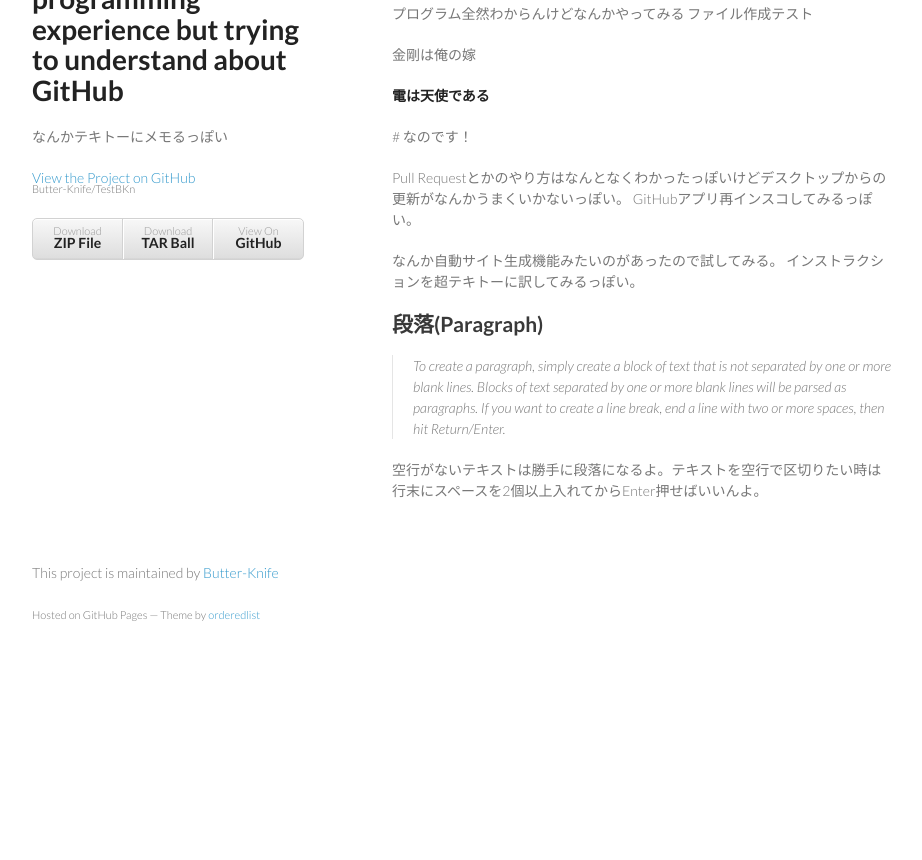
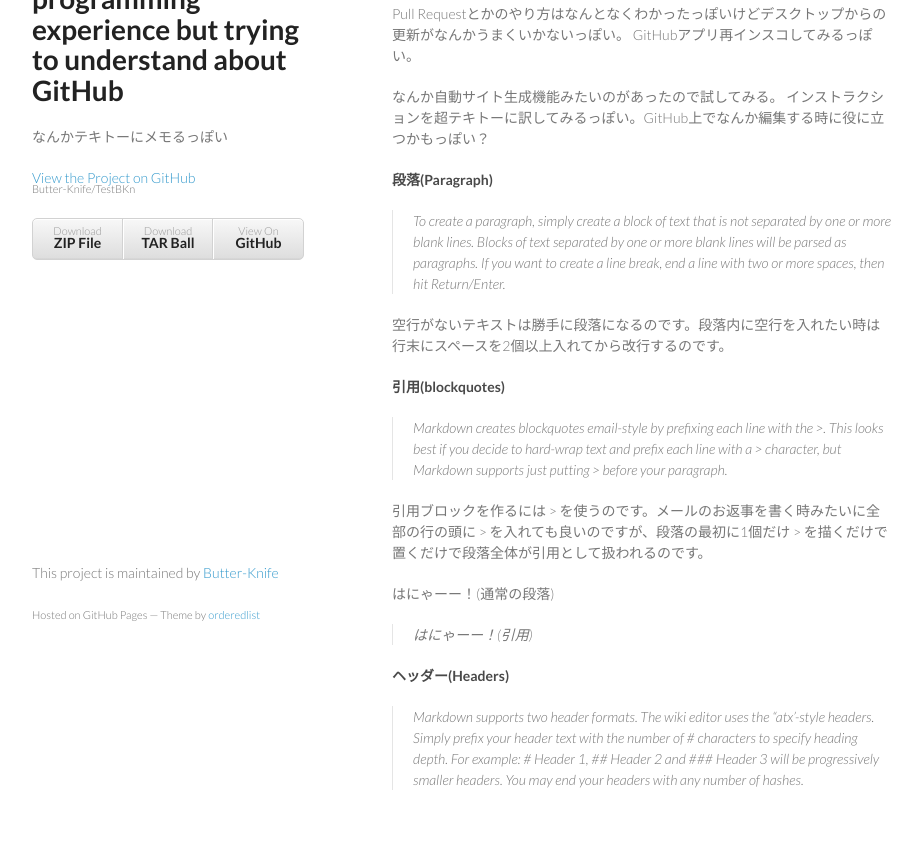
Before and after one commit to Butter-Knife/TestBKn, a plain HTML site: page index.html in a window 1280 px wide. Shown: the part 106-966 px from the top of the page, without its empty margins (178-1100 px from the left). Before the commit the page ends 800 px from the top, so only its background shows below. Drawn offline with Linux system fonts and the light colour scheme.

```diff
--- a/index.html
+++ b/index.html
@@ -29,35 +29,49 @@
       </header>
       <section>
         <h1>
-<a id="testbkn" class="anchor" href="#testbkn" aria-hidden="true"><span class="octicon octicon-link"></span></a>TestBKn</h1>
-
-<p>プログラム全然わからんけどなんかやってみる
-ファイル作成テスト
-  </p><p>
-    金剛は俺の嫁
-  </p>
-
-<p><strong>電は天使である</strong></p>
-
-<p>
-# なのです！
-</p>
+<a id="っぽい" class="anchor" href="#%E3%81%A3%E3%81%BD%E3%81%84" aria-hidden="true"><span class="octicon octicon-link"></span></a>っぽい</h1>
 
 <p>Pull Requestとかのやり方はなんとなくわかったっぽいけどデスクトップからの更新がなんかうまくいかないっぽい。
 GitHubアプリ再インスコしてみるっぽい。</p>
 
 <p>なんか自動サイト生成機能みたいのがあったので試してみる。
-インストラクションを超テキトーに訳してみるっぽい。</p>
+インストラクションを超テキトーに訳してみるっぽい。GitHub上でなんか編集する時に役に立つかもっぽい？</p>
 
-<h2>
-<a id="段落paragraph" class="anchor" href="#%E6%AE%B5%E8%90%BDparagraph" aria-hidden="true"><span class="octicon octicon-link"></span></a>段落(Paragraph)</h2>
+<h4>
+<a id="段落paragraph" class="anchor" href="#%E6%AE%B5%E8%90%BDparagraph" aria-hidden="true"><span class="octicon octicon-link"></span></a>段落(Paragraph)</h4>
 
 <blockquote>
 <p>To create a paragraph, simply create a block of text that is not separated by one or more blank lines. Blocks of text separated by one or more blank lines will be parsed as paragraphs.
 If you want to create a line break, end a line with two or more spaces, then hit Return/Enter.</p>
 </blockquote>
 
-<p>空行がないテキストは勝手に段落になるよ。テキストを空行で区切りたい時は行末にスペースを2個以上入れてからEnter押せばいいんよ。</p>
+<p>空行がないテキストは勝手に段落になるのです。段落内に空行を入れたい時は行末にスペースを2個以上入れてから改行するのです。</p>
+
+<h4>
+<a id="引用blockquotes" class="anchor" href="#%E5%BC%95%E7%94%A8blockquotes" aria-hidden="true"><span class="octicon octicon-link"></span></a>引用(blockquotes)</h4>
+
+<blockquote>
+<p>Markdown creates blockquotes email-style by prefixing each line with the &gt;.
+This looks best if you decide to hard-wrap text and prefix each line with a &gt; character, but
+Markdown supports just putting &gt; before your paragraph.</p>
+</blockquote>
+
+<p>引用ブロックを作るには &gt; を使うのです。メールのお返事を書く時みたいに全部の行の頭に &gt; を入れても良いのですが、段落の最初に1個だけ &gt; を描くだけで置くだけで段落全体が引用として扱われるのです。</p>
+
+<p>はにゃーー！(通常の段落)</p>
+
+<blockquote>
+<p>はにゃーー！(引用)</p>
+</blockquote>
+
+<h4>
+<a id="ヘッダーheaders" class="anchor" href="#%E3%83%98%E3%83%83%E3%83%80%E3%83%BCheaders" aria-hidden="true"><span class="octicon octicon-link"></span></a>ヘッダー(Headers)</h4>
+
+<blockquote>
+<p>Markdown supports two header formats. The wiki editor uses the “atx’-style headers. Simply prefix your header text with the number of # characters to
+specify heading depth. For example: # Header 1, ## Header 2 and ### Header 3 will be progressively smaller headers.
+You may end your headers with any number of hashes.</p>
+</blockquote>
       </section>
       <footer>
         <p>This project is maintained by <a href="https://github.com/Butter-Knife">Butter-Knife</a></p>
```
Also changed, not shown: params.json (+1 -1 lines).
